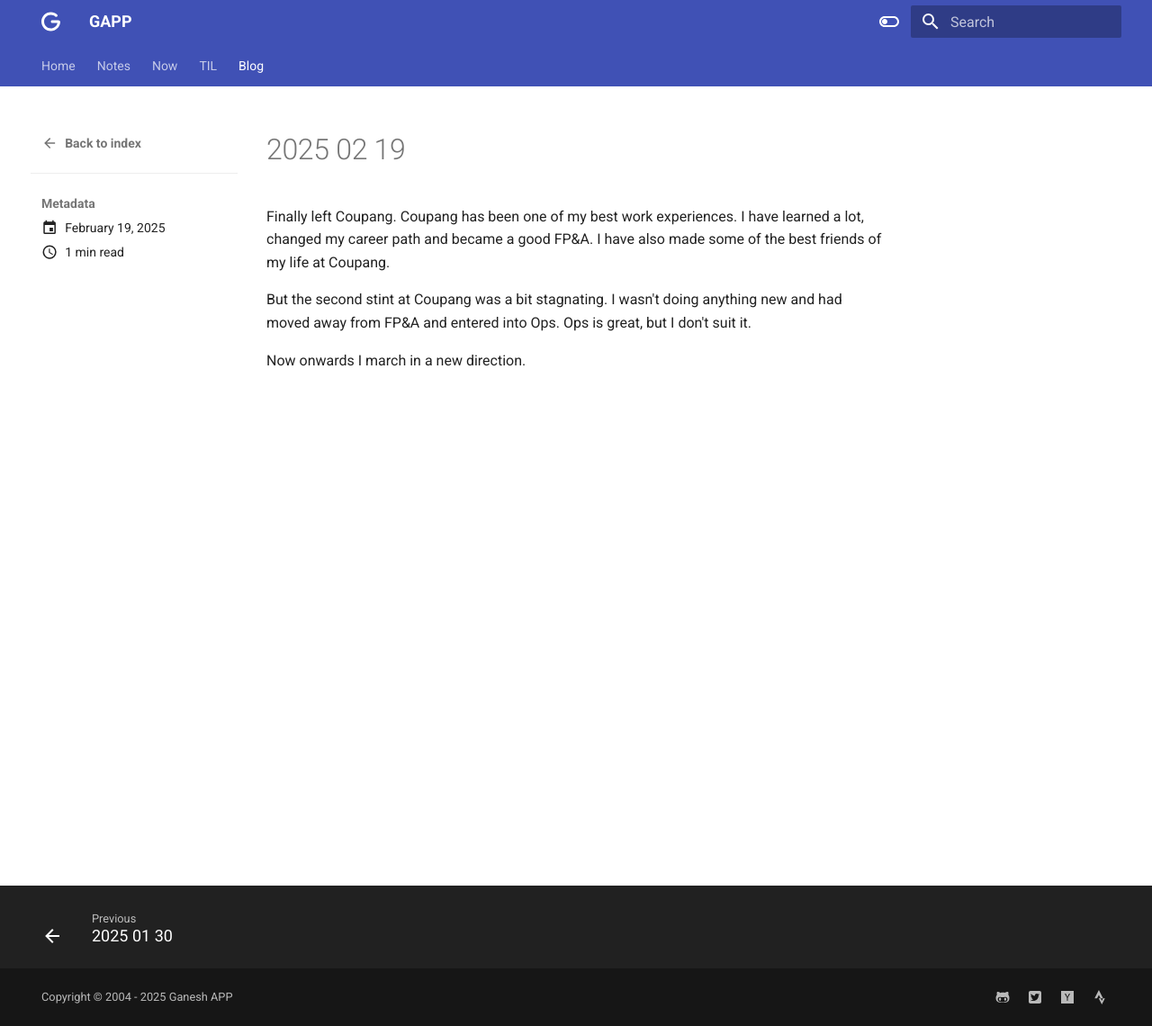
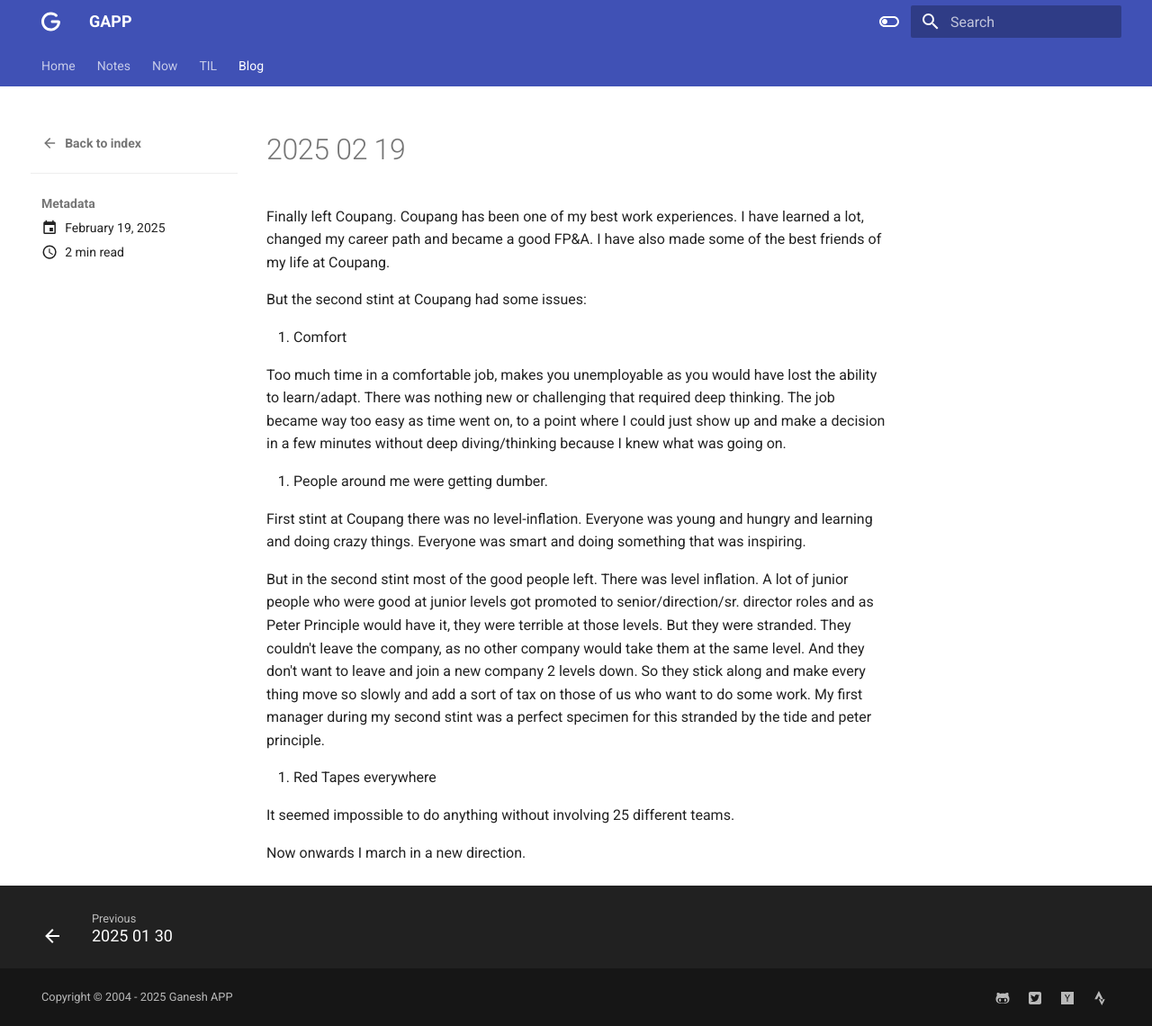
Before and after one commit to ganeshapp/ganeshapp.github.io, an MkDocs documentation site: the page built from docs/blog/posts/2025-02-19.md, in a window 1280 px wide and 1140 px high. Shown: the whole window at 90% size. Built offline with MkDocs 1.6.1 and Material for MkDocs 9.7.7, drawn with Linux system fonts in a browser that asks for light colours.

Commit message:
updated blog

```diff
--- a/docs/blog/posts/2025-02-19.md
+++ b/docs/blog/posts/2025-02-19.md
@@ -4,6 +4,21 @@
 
 Finally left Coupang. Coupang has been one of my best work experiences. I have learned a lot, changed my career path and became a good FP&A. I have also made some of the best friends of my life at Coupang.
 
-But the second stint at Coupang was a bit stagnating. I wasn't doing anything new and had moved away from FP&A and entered into Ops. Ops is great, but I don't suit it.
+But the second stint at Coupang had some issues:
+
+1. Comfort
+
+Too much time in a comfortable job, makes you unemployable as you would have lost the ability to learn/adapt. There was nothing new or challenging that required deep thinking. The job became way too easy as time went on, to a point where I could just show up and make a decision in a few minutes without deep diving/thinking because I knew what was going on.
+
+2. People around me were getting dumber.
+
+First stint at Coupang there was no level-inflation. Everyone was young and hungry and learning and doing crazy things. Everyone was smart and doing something that was inspiring.
+
+But in the second stint most of the good people left. There was level inflation. A lot of junior people who were good at junior levels got promoted to senior/direction/sr. director roles and as Peter Principle would have it, they were terrible at those levels. But they were stranded. They couldn't leave the company, as no other company would take them at the same level. And they don't want to leave and join a new company 2 levels down. So they stick along and make every thing move so slowly and add a sort of tax on those of us who want to do some work. My first manager during my second stint was a perfect specimen for this stranded by the tide and peter principle.
+
+3. Red Tapes everywhere
+
+It seemed impossible to do anything without involving 25 different teams.
+
 
 Now onwards I march in a new direction.
```
Also changed, not shown: 1 other file.
